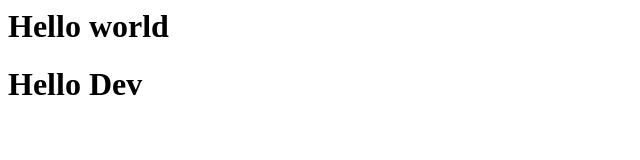
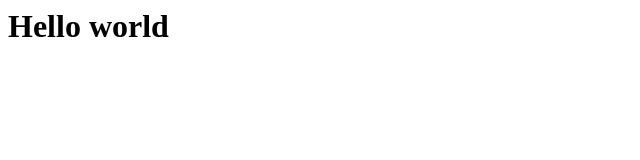
Before and after one commit to khadijachakkour/Test, a plain HTML site: page index.html in a window 1280 px wide. Shown: the whole page, without its empty margins (0-640 px from the left). Drawn offline with Linux system fonts and the light colour scheme.

Commit message:
Update index.html

```diff
--- a/index.html
+++ b/index.html
@@ -1,5 +1,4 @@
 <body>
 <h1>Hello world</h1>
-<h1>Hello Dev</h1>
 
 </body>
```
